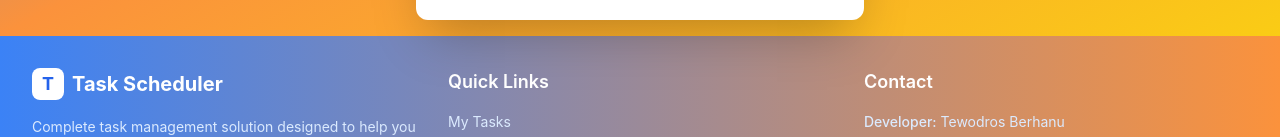
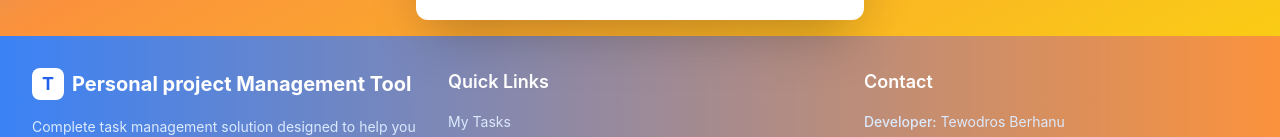
Before and after one commit to tediyo/Aufgabenplanung, a React (Create React App) app in the folder client/: page / in a window 1280 px wide. Shown: the part 664-801 px from the top of the page. Built offline with nearby package versions, Linux system fonts and the light colour scheme; no server answers.

Commit message:
Add beautiful footer with branding colors and fix syntax errors

```diff
--- a/client/src/components/Footer.js
+++ b/client/src/components/Footer.js
@@ -14,7 +14,7 @@
               <div className="w-8 h-8 bg-white rounded-lg flex items-center justify-center">
                 <span className="text-blue-600 font-bold text-lg">T</span>
               </div>
-              <h3 className="text-xl font-bold">Task Scheduler</h3>
+              <h3 className="text-xl font-bold">Personal project Management Tool</h3>
             </div>
             <p className="text-blue-100 text-sm leading-relaxed">
               Complete task management solution designed to help you stay organized and productive.
```
